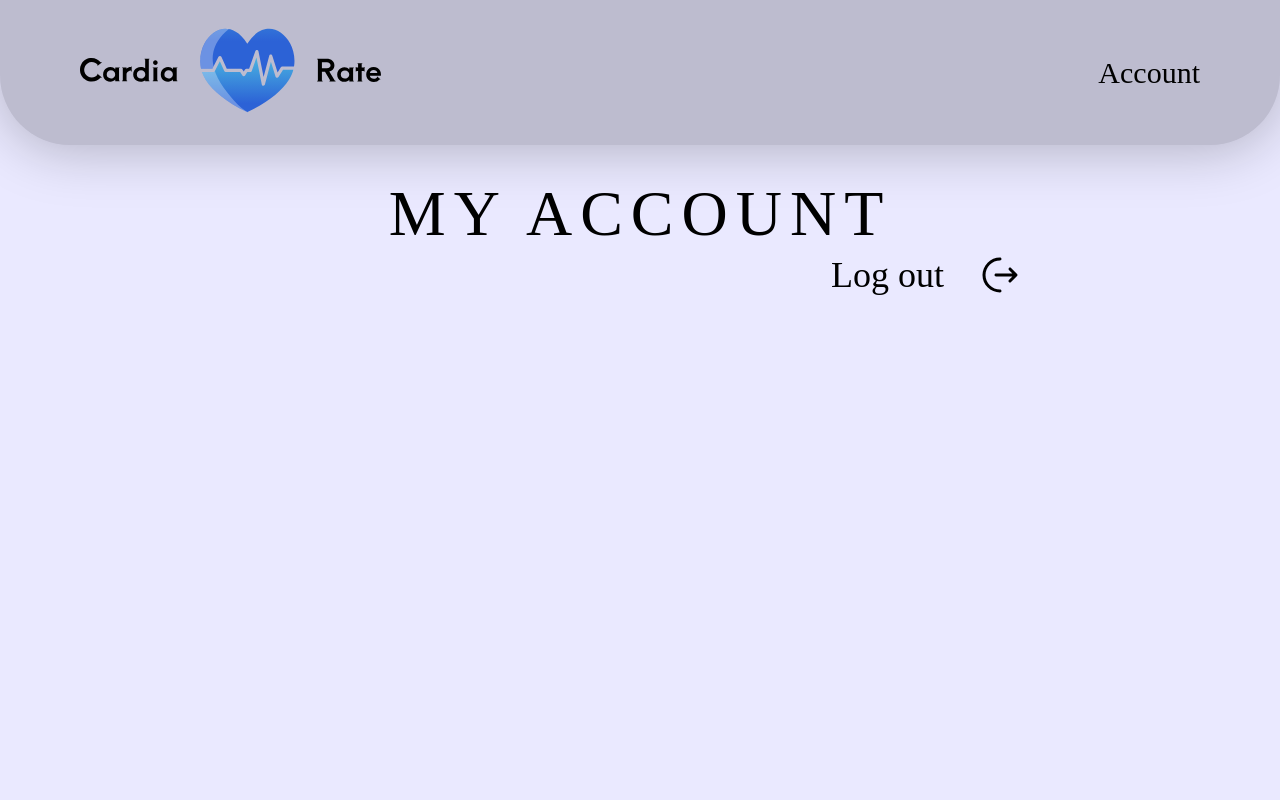
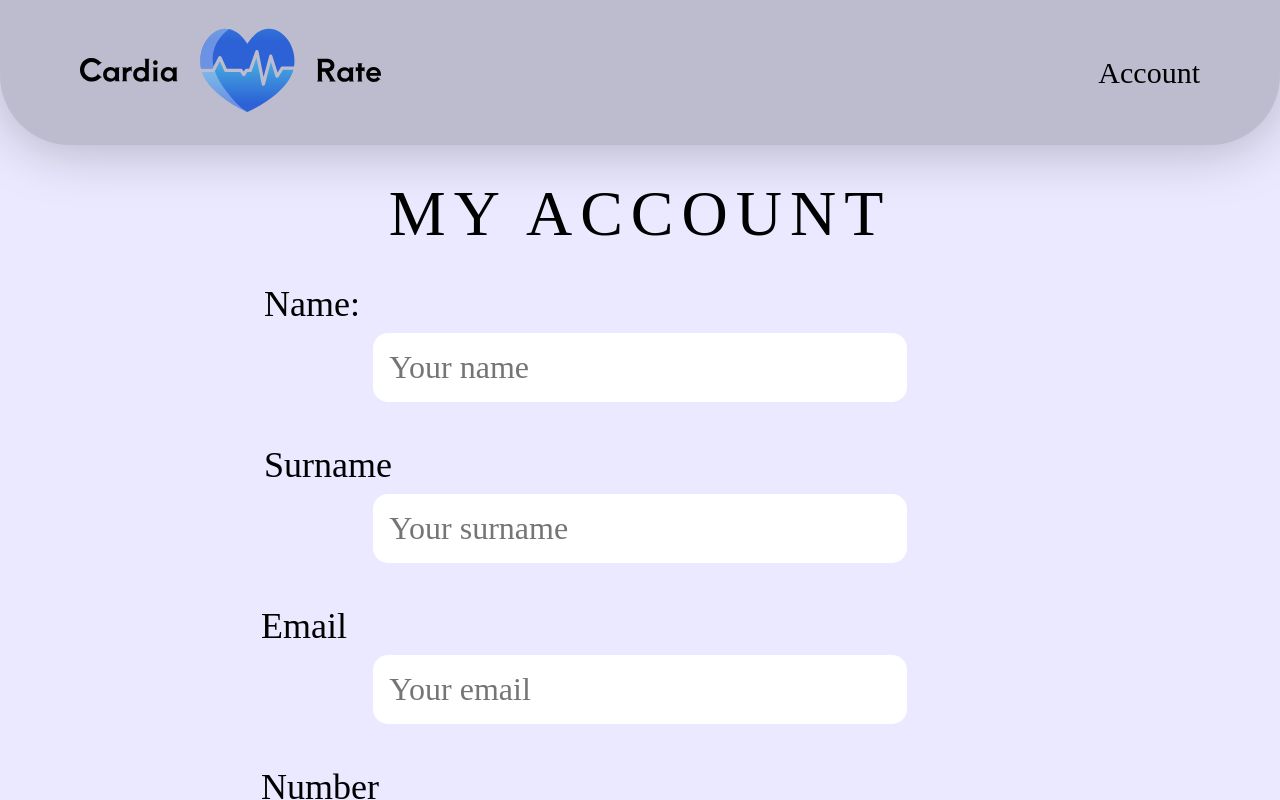
Before and after one commit to bogdan9876/Pulse-Tracker, a React (Create React App) app: page /profile in a window 1280 px wide. Built offline with nearby package versions, Linux system fonts and the light colour scheme; sample sign-in values are in the browser's storage; a web font is replaced by a local one.

Commit message:
add demo profile

```diff
--- a/src/components/Login/login.css
+++ b/src/components/Login/login.css
@@ -25,7 +25,7 @@
     border: none;
     border-radius: 15px;
     font-size: 32px;
-    color:black;
+    color: black;
 }
 
 .login-button {
--- a/src/components/Profile/profile.css
+++ b/src/components/Profile/profile.css
@@ -8,6 +8,8 @@
 
 .profile-container {
     width: 80%;
+    margin: 0 auto;
+    text-align: center;
 }
 
 .logout {
@@ -19,6 +21,24 @@
     cursor: pointer;
 }
 
+.profile-inputs {
+    display: flex;
+    flex-direction: column;
+    margin: 0 auto;
+    text-align: center;
+}
+
+.profile-inputs input {
+    margin: 0 auto;
+    width: 49%;
+    margin-bottom: 10px;
+    padding: 1rem 1rem 1rem 1rem;
+    border: none;
+    border-radius: 15px;
+    font-size: 32px;
+    color:black;
+}
+
 .logout {
     font-size: 36px;
 }
@@ -27,3 +47,29 @@
     vertical-align: middle;
     margin-bottom: 1rem;
 }
+
+.profile-text1 {
+    font-size: 36px;
+    margin-top: 2rem;
+    margin-bottom: 0.5rem;
+}
+
+.profile-text1:nth-of-type(1) {
+    margin-right: 41rem;
+}
+
+.profile-text1:nth-of-type(2) {
+    margin-right: 39rem;
+}
+
+.profile-text1:nth-of-type(3) {
+    margin-right: 42rem;
+}
+
+.profile-text1:nth-of-type(4) {
+    margin-right: 40rem;
+}
+
+.profile-text1:nth-of-type(5) {
+    margin-right: 39rem;
+}
--- a/src/components/Profile/profile.js
+++ b/src/components/Profile/profile.js
@@ -1,5 +1,6 @@
 import React from 'react'
 import { NavLink, useNavigate } from 'react-router-dom';
+import { Form } from 'formik';
 import './profile.css';
 import Header from '../Header/header';
 
@@ -21,6 +22,18 @@ const Profile = () => {
             <Header />
             <div className='profile-header'>MY ACCOUNT</div>
             <div className='profile-container'>
+                <div className='profile-inputs'>
+                    <span className='profile-text1'>Name:</span>
+                    <input type="text" placeholder="Your name" />
+                    <span className='profile-text1'>Surname</span>
+                    <input type="text" placeholder="Your surname" />
+                    <span className='profile-text1'>Email</span>
+                    <input type="email" placeholder="Your email" />
+                    <span className='profile-text1'>Number</span>
+                    <input type="text" placeholder="Your number" />
+                    <span className='profile-text1'>Address</span>
+                    <input type="text" placeholder="Your address" />
+                </div>
                 <div class='profile-logout' onClick={handleSignOut}>
                     <span class="logout">Log out</span>
                     <img src="logout.svg" alt="Heart" class="logout-icon" />
```
